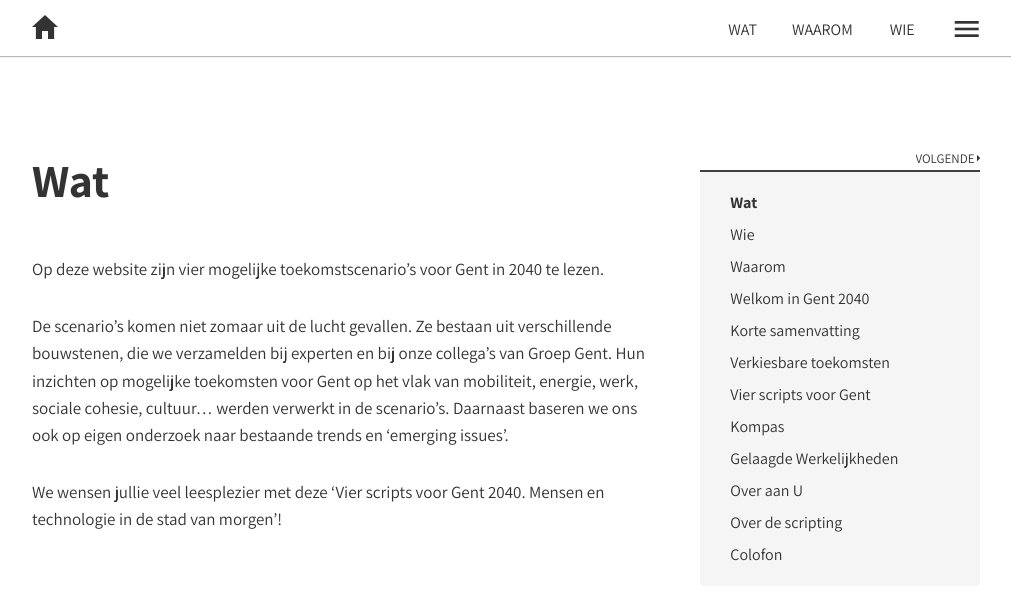
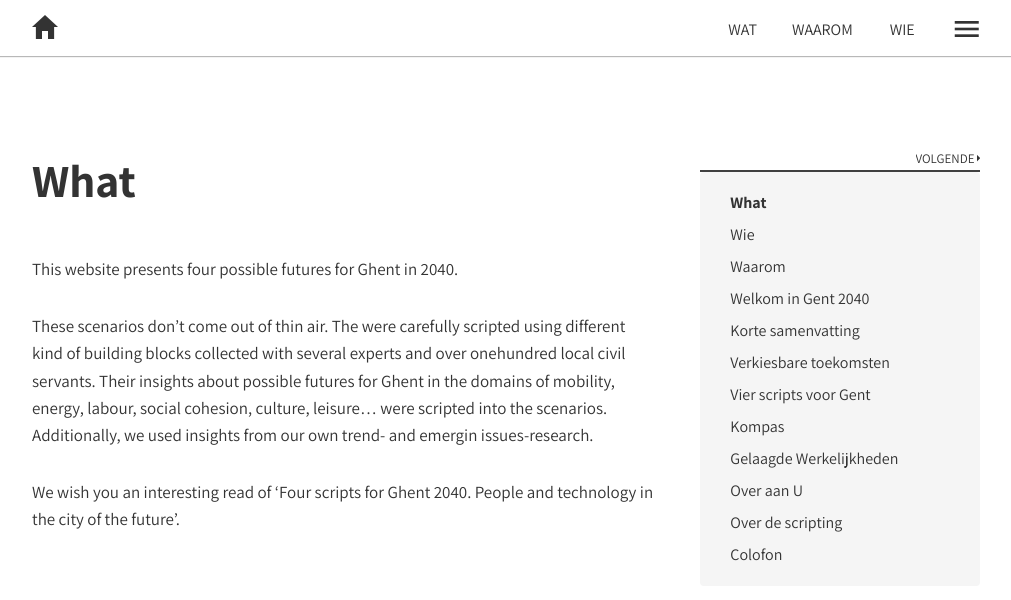
Before and after one commit to lab9k/scripts-voor-gent-2040-en, a Jekyll site: the page built from chapters/chapter-0-part-0.md, in a window 1280 px wide and 900 px high. Shown: the top 600 px of the window, without its empty margins (133-1144 px from the left). Built offline with Jekyll 4.4.1, drawn with Linux system fonts in a browser that asks for light colours; nearby versions of some CDN libraries.

Commit message:
Update chapter-0-part-0.md

```diff
--- a/chapters/chapter-0-part-0.md
+++ b/chapters/chapter-0-part-0.md
@@ -1,16 +1,14 @@
 ---
 layout: chapter
-title: Wat
+title: What
 part: 0
 chapter: 0
 ispart: false
 permalink: /wat/
 indentlevel: 1
 ---
-Op deze website zijn vier mogelijke toekomstscenario's voor Gent in 2040 te lezen.
+This website presents four possible futures for Ghent in 2040.
 
-De scenario's komen niet zomaar uit de lucht gevallen. Ze bestaan uit verschillende bouwstenen, die we verzamelden bij experten en bij onze collega's van Groep Gent.
-Hun inzichten op mogelijke toekomsten voor Gent op het vlak van mobiliteit, energie, werk, sociale cohesie, cultuur... werden verwerkt in de scenario's.
-Daarnaast baseren we ons ook op eigen onderzoek naar bestaande trends en 'emerging issues'.
+These scenarios don't come out of thin air. The were carefully scripted using different kind of building blocks collected with several experts and over onehundred local civil servants. Their insights about possible futures for Ghent in the domains of mobility, energy, labour, social cohesion, culture, leisure... were scripted into the scenarios. Additionally, we used insights from our own trend- and emergin issues-research.
 
-We wensen jullie veel leesplezier met deze 'Vier scripts voor Gent 2040. Mensen en technologie in de stad van morgen'!
+We wish you an interesting read of 'Four scripts for Ghent 2040. People and technology in the city of the future'.
```
